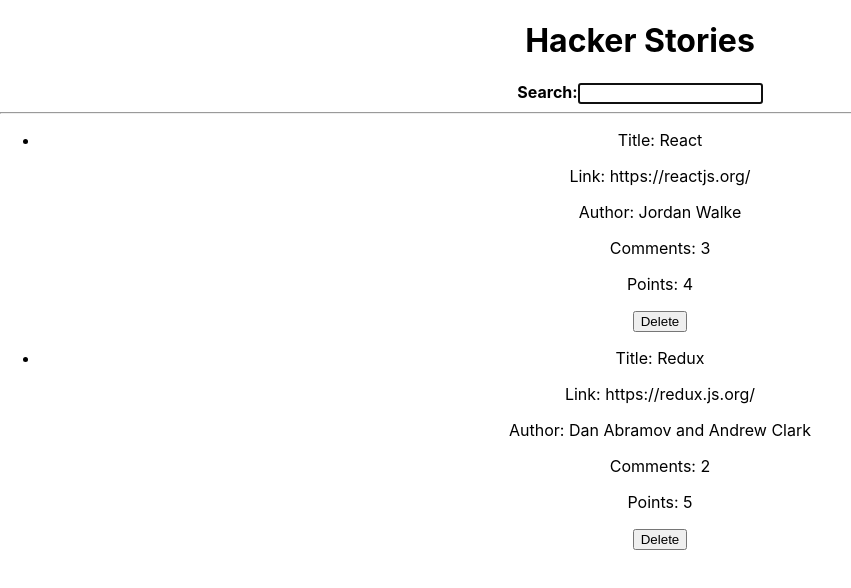
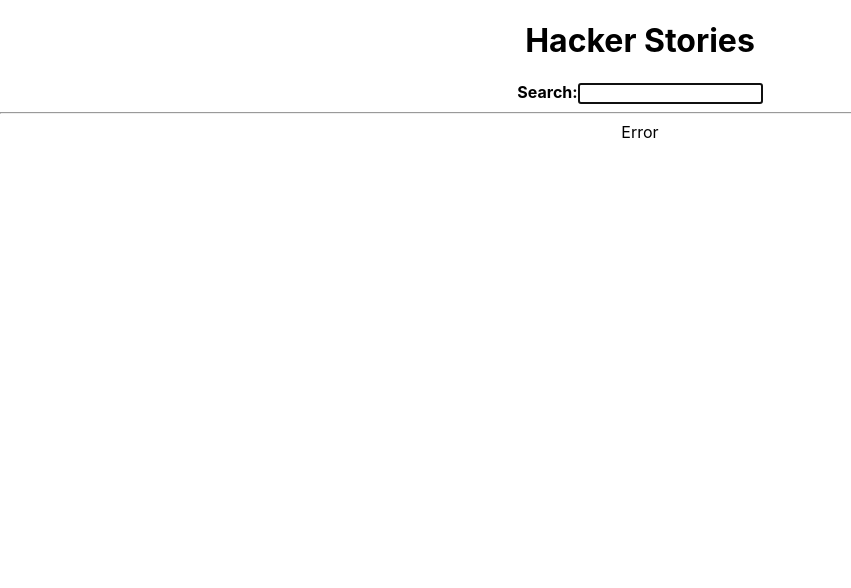
Before and after one commit to georgebullock/hacker-news-search, a React (Create React App) app: page / in a window 1280 px wide. Shown: the top 588 px of the page, without its empty margins (0-851 px from the left). Built offline with nearby package versions, Linux system fonts and the light colour scheme; the HTML template or start-up script is replaced by a standard one.

Commit message:
Add conditionally rendered messages

```diff
--- a/src/App.js
+++ b/src/App.js
@@ -1,6 +1,7 @@
 import React, { useState, useEffect, useRef } from "react";
 import "./App.css";
 
+// Main app
 const App = () => {
   const initialStories = [
     {
@@ -22,14 +23,22 @@
   ];
 
   const [stories, setStories] = useState([]);
+  const [isLoading, setIsLoading] = useState(false);
+  const [isError, setIsError] = useState(false);
 
   const getAsyncStories = () => {
-    Promise.resolve({ data: { stories: initialStories } })
-    .then((res) => {
-      setTimeout(() => {
-        setStories(res.data.stories);
-      }, 1000);
-    }).catch(new Error('Error: Fetching stories failed'));
+    Promise.reject({ data: { stories: initialStories } })
+      .then((res) => {
+        setIsLoading(true);
+        setTimeout(() => {
+          setStories(res.data.stories);
+          setIsLoading(false);
+        }, 3000);
+      })
+      .catch(() => {
+        setIsError(true);
+        return new Error("Error: Fetching stories failed");
+      });
   };
 
   useEffect(getAsyncStories, []);
@@ -75,11 +84,18 @@
         <strong>Search:</strong>
       </InputWithLabel>
       <hr />
-      <List list={filterStories} onRemoveItem={handleRemoveStory} />
+      {isLoading ? (
+        <div>Loading...</div>
+      ) : isError ? (
+        <div>Error</div>
+      ) : (
+        <List list={filterStories} onRemoveItem={handleRemoveStory} />
+      )}
     </div>
   );
 };
 
+// Other Components
 const InputWithLabel = ({
   isFocused,
   name,
```
